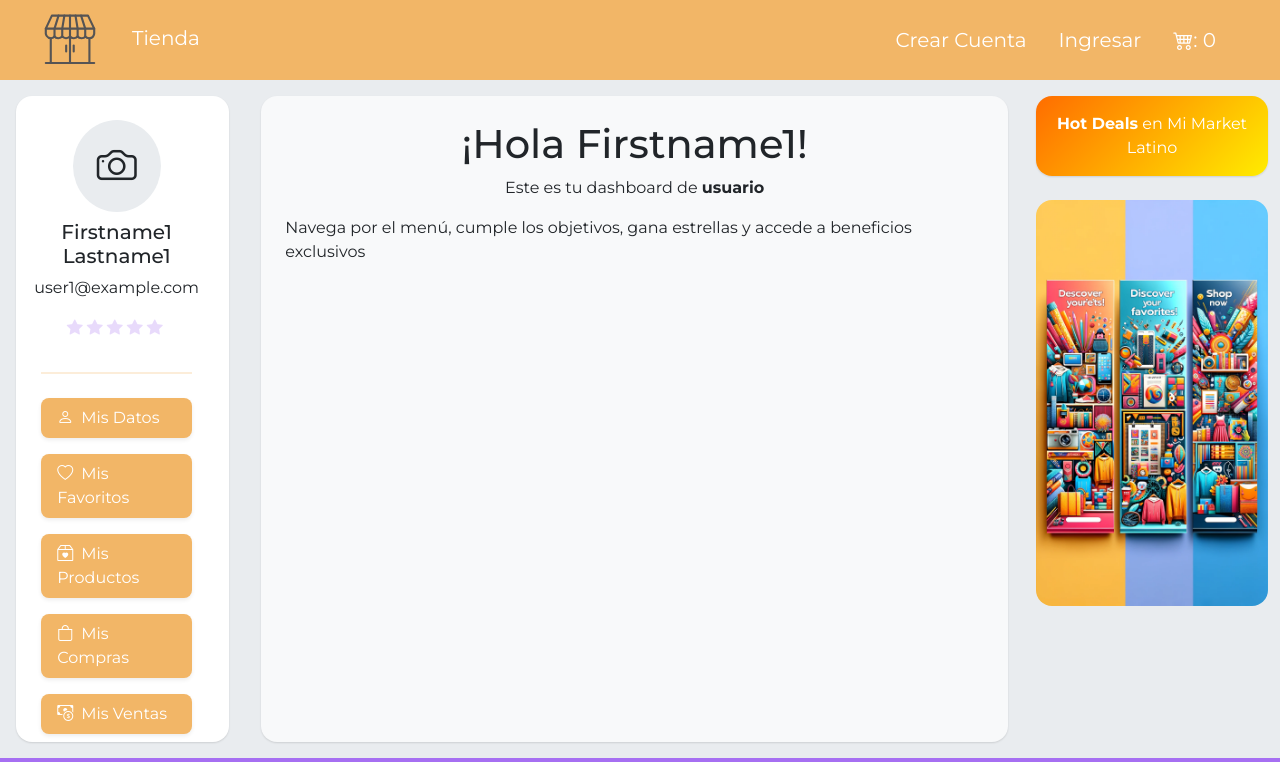
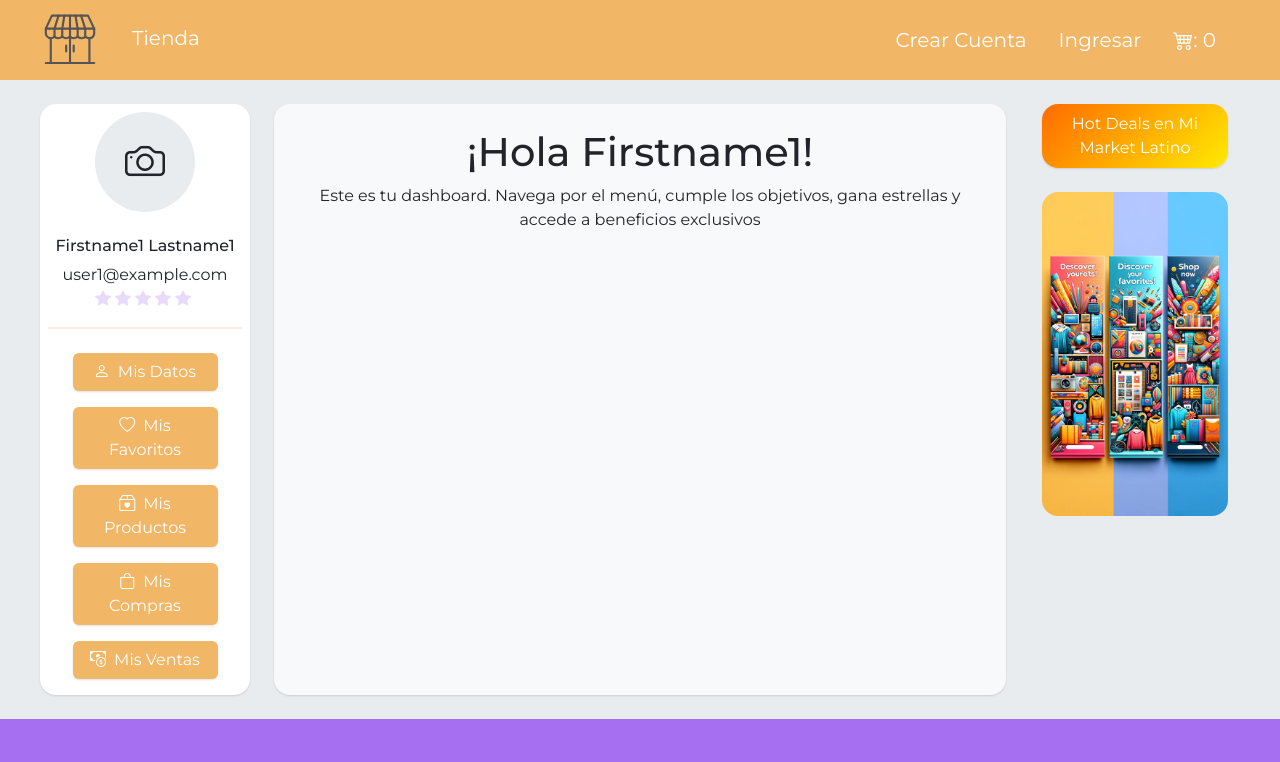
Before and after one commit to carolinalunasfarah/marketplace-frontend-react-user, a React (Vite) app: page /mi-perfil/1 in a window 1280 px wide. Shown: the top 762 px of the page. Built offline with nearby package versions, Linux system fonts and the light colour scheme.

Commit message:
Update User panel to responsive

```diff
--- a/src/views/UserProfile.jsx
+++ b/src/views/UserProfile.jsx
@@ -1,64 +1,104 @@
-import { useState, useContext } from "react";
+import { useState, useContext } from "react"
 import { useParams, Link, Outlet } from "react-router-dom"
-import { Container, Row, Col, Image } from "react-bootstrap"
+import { Container, Row, Col, Accordion, Image } from "react-bootstrap"
 import { DataContext } from "../context/DataContext"
 
 const UserProfile = () => {
-  const { userObjective, users, orders } = useContext(DataContext)
-  const [isLinkClicked, setIsLinkClicked] = useState(false);
+  const { userObjective, users } = useContext(DataContext)
+  const [isLinkClicked, setIsLinkClicked] = useState(false)
   const { userId } = useParams()
-  const id = parseInt(userId, 10);
+  const id = parseInt(userId, 10)
 
   // Objecto usuario según id
   const user = users.find(user => user.id_user === id)
 
   // Gamificación Mi Market Latino
-  const filledStarsCount = Object.values(userObjective).filter(Boolean).length;
+  const filledStarsCount = Object.values(userObjective).filter(Boolean).length
   const stars = Array.from({ length: 5 }, (_, index) => (
     <i key={index} className={`bi bi-star-fill text-primary me-1 ${index < filledStarsCount ? '' : 'opacity-25'}`}></i>
-  ));
+  ))
+
+  // Apertura del menú en móviles
+  const [open, setOpen] = useState(false)
+  const handleLinkClick = () => {
+    setOpen(false)
+    setIsLinkClicked(true)
+  }
 
   return (
     <Container fluid className="bg-body-secondary">
-      <Row>
-        <Col className="col-2 d-flex flex-column justify-content-start align-items-center bg-white pt-4 ps-0 m-3 rounded-4 box-shadow">
-          {user.avatar_url ? <Image src={user.avatar_url} width={100} className="rounded-circle" /> : <i className="bi bi-camera fs-1 px-4 py-3 bg-body-secondary rounded-circle"></i>}
-          <h2 className="fs-5 m-2 text-center">{user.firstname} {user.lastname}</h2>
-          <p>{user.email}</p>
-          <p>{stars}</p>
-          <hr className="border-2 border-secondary w-75" />
-          <Link to="mis-datos" onClick={() => setIsLinkClicked(true)} className="text-decoration-none px-3 py-2 bg-secondary rounded-3 text-white shadow-sm w-75 my-2">
+      <Row className="row-cols-12 mx-1 mx-lg-0 py-4 gap-4 justify-content-center">
+        <Col className="col-12 col-lg-2 rounded-4 box-shadow bg-white p-2">
+          <section className="d-flex flex-row flex-lg-column justify-content-lg-center align-items-lg-center gap-4">
+            <div style={{ width: '100px', height: '100px' }}>
+              {user.avatar_url ? <Image src={user.avatar_url} width={100} className="rounded-circle" /> :
+                <div className="d-flex justify-content-center align-items-center w-100 h-100 rounded-circle bg-body-secondary">
+                  <i className="bi bi-camera fs-1"></i>
+                </div>
+              }
+            </div>
+            <div className="text-center">
+              <h2 className="fs-6">{user.firstname} {user.lastname}</h2>
+              {user.email}<br />
+              {stars}
+            </div>
+          </section>
+          <section>
+            <Accordion className="d-md-none py-2" activeKey={open ? "0" : ""}>
+              <Accordion.Item eventKey="0">
+                <Accordion.Header onClick={() => setOpen(!open)}>Menú Mi Perfil</Accordion.Header>
+                <Accordion.Body className="d-flex flex-column">
+                  <Link to="mis-datos" onClick={handleLinkClick} className="text-decoration-none px-3 py-2 bg-secondary rounded-4 text-white box-shadow my-2">
                     <i className="bi bi-person text-white me-2"></i>Mis Datos
                   </Link>
-          <Link to="mis-favoritos" onClick={() => setIsLinkClicked(true)} className="text-decoration-none px-3 py-2 bg-secondary rounded-3 text-white shadow-sm w-75 my-2">
+                  <Link to="mis-favoritos" onClick={handleLinkClick} className="text-decoration-none px-3 py-2 bg-secondary rounded-4 text-white box-shadow my-2">
                     <i className="bi bi-heart text-white me-2"></i>Mis Favoritos
                   </Link>
-          <Link to="mis-productos" onClick={() => setIsLinkClicked(true)} className="text-decoration-none px-3 py-2 bg-secondary rounded-3 text-white shadow-sm w-75 my-2">
+                  <Link to="mis-productos" onClick={handleLinkClick} className="text-decoration-none px-3 py-2 bg-secondary rounded-4 text-white box-shadow my-2">
                     <i className="bi bi-box2-heart text-white me-2"></i>Mis Productos
                   </Link>
-          <Link to="mis-compras" onClick={() => setIsLinkClicked(true)} className="text-decoration-none px-3 py-2 bg-secondary rounded-3 text-white shadow-sm w-75 my-2">
+                  <Link to="mis-compras" onClick={handleLinkClick} className="text-decoration-none px-3 py-2 bg-secondary rounded-4 text-white box-shadow my-2">
                     <i className="bi bi-bag text-white me-2"></i>Mis Compras
                   </Link>
-          <Link to="mis-ventas" onClick={() => setIsLinkClicked(true)} className="text-decoration-none px-3 py-2 bg-secondary rounded-3 text-white shadow-sm w-75 my-2">
+                  <Link to="mis-ventas" onClick={handleLinkClick} className="text-decoration-none px-3 py-2 bg-secondary rounded-4 text-white box-shadow my-2">
                     <i className="bi bi-cash-coin text-white me-2"></i>Mis Ventas
                   </Link>
+                </Accordion.Body>
+              </Accordion.Item>
+            </Accordion>
+            <div className="d-none d-md-flex flex-md-column align-items-center">
+              <hr className="border-2 border-secondary w-100" />
+              <Link to="mis-datos" onClick={() => setIsLinkClicked(true)} className="btn bg-secondary text-white box-shadow w-75 my-2">
+                <i className="bi bi-person text-white me-2"></i>Mis Datos
+              </Link>
+              <Link to="mis-favoritos" onClick={() => setIsLinkClicked(true)} className="btn bg-secondary text-white box-shadow w-75 my-2">
+                <i className="bi bi-heart text-white me-2"></i>Mis Favoritos
+              </Link>
+              <Link to="mis-productos" onClick={() => setIsLinkClicked(true)} className="btn bg-secondary text-white box-shadow w-75 my-2">
+                <i className="bi bi-box2-heart text-white me-2"></i>Mis Productos
+              </Link>
+              <Link to="mis-compras" onClick={() => setIsLinkClicked(true)} className="btn bg-secondary text-white box-shadow w-75 my-2">
+                <i className="bi bi-bag text-white me-2"></i>Mis Compras
+              </Link>
+              <Link to="mis-ventas" onClick={() => setIsLinkClicked(true)} className="btn bg-secondary text-white box-shadow w-75 my-2">
+                <i className="bi bi-cash-coin text-white me-2"></i>Mis Ventas
+              </Link>
+            </div>
+          </section>
         </Col>
-        <Col className="col-7 bg-body-tertiary p-4 m-3 rounded-4 box-shadow">
+        <Col className="col-12 col-lg-7 rounded-4 box-shadow bg-body-tertiary p-4">
           {!isLinkClicked ? (
-            <div className="d-flex flex-column justify-content-center align-items-center">
+            <div className="d-flex flex-column justify-content-center align-items-center text-center">
               <h1>¡Hola {user.firstname}!</h1>
-              <p>Este es tu dashboard de <b>{user.role === "registered" ? "usuario" : "administrador"}</b></p>
-              <p>{user.role === "registered" ?
-                "Navega por el menú, cumple los objetivos, gana estrellas y accede a beneficios exclusivos" :
-                "Haz tus cosas de administrador"}</p>
+              <p>Este es tu dashboard. Navega por el menú, cumple los objetivos, gana estrellas y accede a beneficios exclusivos</p>
             </div>
           ) : (
             <Outlet context={{ user, setIsLinkClicked }} />
           )}
         </Col>
-        <Col className="my-3">
-          <div className="animated-gradient text-white p-3 mb-4 rounded-4 box-shadow text-center">
-            <strong>Hot Deals</strong> en Mi Market Latino
+        <Col className="col-12 col-lg-2">
+          <div className="rounded-4 box-shadow animated-gradient p-2 mb-4">
+            Hot Deals en Mi Market Latino
           </div>
           <Image src="/ads.webp" className="img-fluid rounded-4" />
         </Col>
```
Lines whose indentation alone changed are shown as unchanged.
